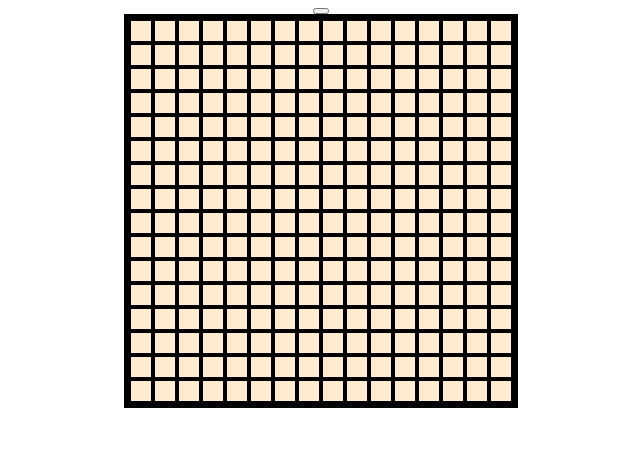
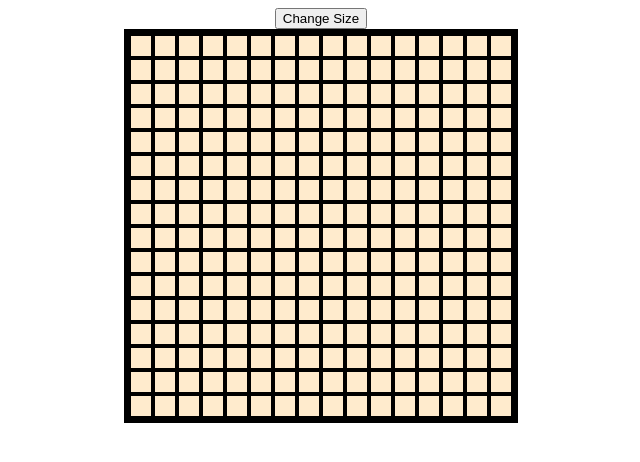
Before and after one commit to jjstag/etch-a-sketch, a plain HTML site: page index.html in a window 1280 px wide. Shown: the whole page, without its empty margins (319-959 px from the left). Drawn offline with Linux system fonts and the light colour scheme.

Commit message:
created button, put grid creation in a function, made an eventlistener for the button and began working on the logic. the grid now needs to be destroyed and created with the new size value when it's worked on again.

```diff
--- a/index.html
+++ b/index.html
@@ -7,24 +7,32 @@
     <link rel="stylesheet" href="./styles.css">
 </head>
 <body>
-    <button></button>
+    <button id="sizeBtn">Change Size</button>
     <div id="grid"></div>
 
     <script>
-
+        const sizeBtn = document.getElementById("sizeBtn")
         const grid = document.getElementById("grid")
 
-        for (i=0;i<16;i++) {
+        let size = 16
+        sizeBtn.addEventListener("click", () => {
+            size = prompt("Enter a size for the grid", 16)
+        })
+
+        function createGrid(size) {
+            for (i=0;i<size;i++) {
                 const div = document.createElement("div")
                 div.classList.add("div")
                 grid.appendChild(div)
 
-            for (j=0;j<16;j++) {
+                for (j=0;j<size;j++) {
                     const subdiv = document.createElement("div")
                     subdiv.classList.add("subdiv")
                     div.appendChild(subdiv)
                 }
             }
+        }
+        createGrid(size)
 
         grid.addEventListener("mouseover", (e) => {
             if (e.target.classList.contains("subdiv")) {
```
Lines whose indentation alone changed are shown as unchanged.
